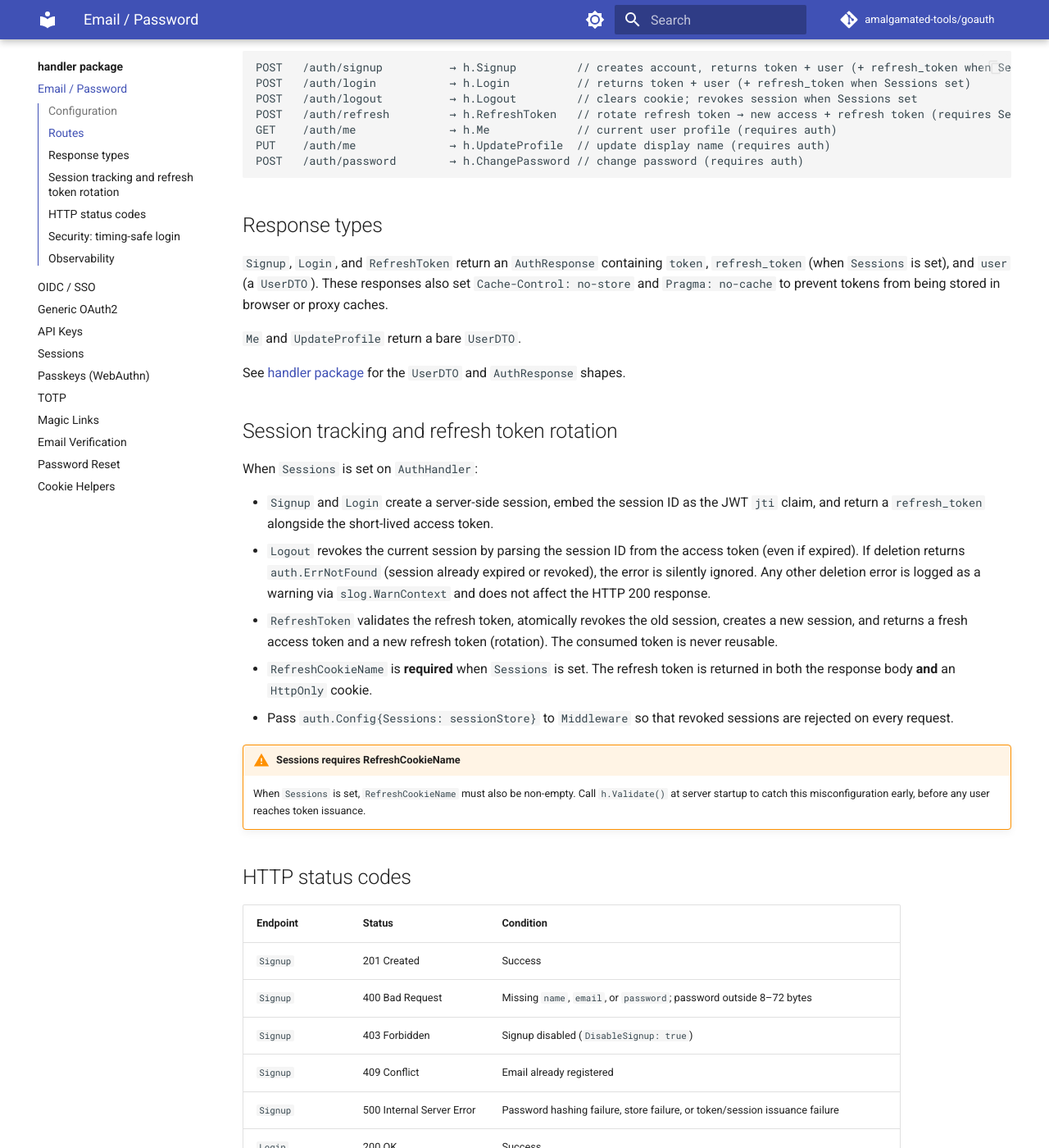
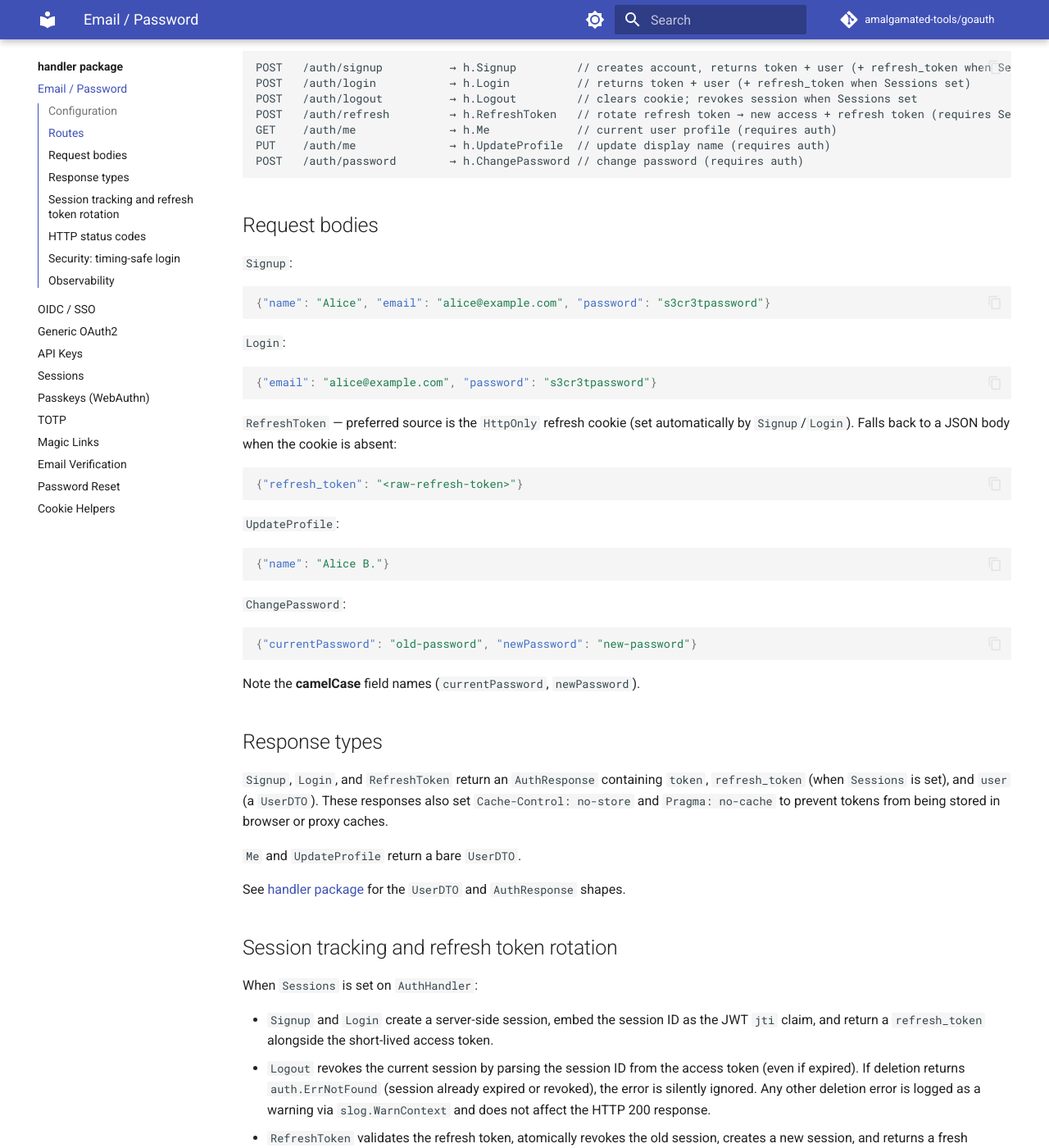
Before and after one commit to amalgamated-tools/goauth, an MkDocs documentation site: the page built from docs/handler/auth.md, in a window 1280 px wide and 1400 px high, scrolled down 791 px. Shown: the whole window at 82% size. Built offline with MkDocs 1.6.1 and Material for MkDocs 9.7.7, drawn with Linux system fonts in a browser that asks for light colours; comment, search, counter and statistics services are not loaded.

Commit message:
docs: add request body schemas to handler docs
Document the JSON request body fields for endpoints that were missing
them. This is important for API consumers, especially where field names
are non-obvious (e.g. ChangePassword uses camelCase currentPassword/
newPassword).

- handler/auth.md: add Request bodies section covering Signup, Login,
  RefreshToken fallback body, UpdateProfile, and ChangePassword
  (including the camelCase currentPassword/newPassword field names)
- handler/magic-links.md: add Request bodies section for RequestMagicLink
- handler/email-verification.md: add Request bodies section for
  SendVerification; note that VerifyEmail uses a query param
- handler/totp.md: add Request bodies section for Enroll ({secret, code})
  and Verify ({code}); note which endpoints require no body

Co-authored-by: Copilot <223556219+Copilot@users.noreply.github.com>

````diff
--- a/docs/handler/auth.md
+++ b/docs/handler/auth.md
@@ -36,6 +36,35 @@ GET    /auth/me              → h.Me             // current user profile (requi
 PUT    /auth/me              → h.UpdateProfile  // update display name (requires auth)
 POST   /auth/password        → h.ChangePassword // change password (requires auth)
 ```
+
+## Request bodies
+
+`Signup`:
+```json
+{"name": "Alice", "email": "alice@example.com", "password": "s3cr3tpassword"}
+```
+
+`Login`:
+```json
+{"email": "alice@example.com", "password": "s3cr3tpassword"}
+```
+
+`RefreshToken` — preferred source is the `HttpOnly` refresh cookie (set automatically by `Signup`/`Login`). Falls back to a JSON body when the cookie is absent:
+```json
+{"refresh_token": "<raw-refresh-token>"}
+```
+
+`UpdateProfile`:
+```json
+{"name": "Alice B."}
+```
+
+`ChangePassword`:
+```json
+{"currentPassword": "old-password", "newPassword": "new-password"}
+```
+
+Note the **camelCase** field names (`currentPassword`, `newPassword`).
 
 ## Response types
 
````
Also changed, not shown: docs/handler/email-verification.md (+9 -0 lines), docs/handler/magic-links.md (+9 -0 lines), docs/handler/totp.md (+14 -0 lines).
